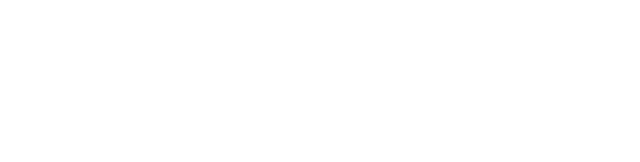
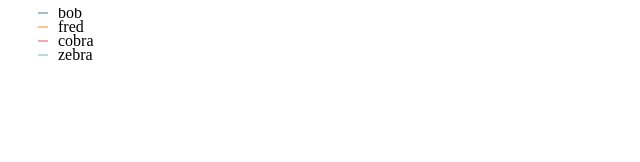
Before and after one commit to abbyhegarty/finalExam, a plain HTML site: page index.html in a window 1280 px wide. Shown: the whole page, without its empty margins (0-640 px from the left). Drawn offline with nearby package versions, Linux system fonts and the light colour scheme.

Commit message:
Update index.html

```diff
--- a/index.html
+++ b/index.html
@@ -4,7 +4,7 @@
 <body>
 
 <script src="https://d3js.org/d3.v5.min.js"></script>
-<script src="practice.js"></script>
+<script src="legend.js"></script>
 
 
 
```
